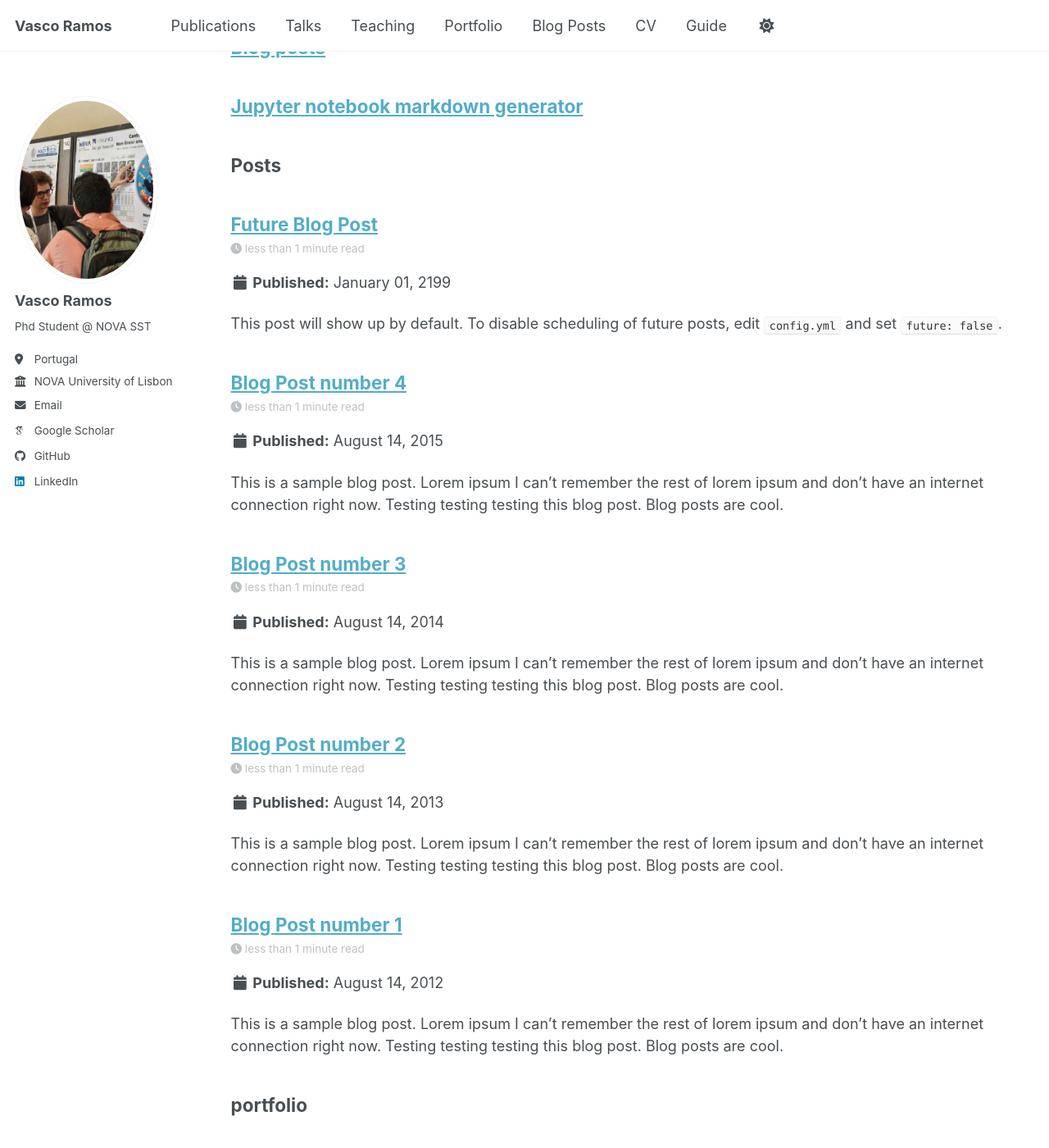
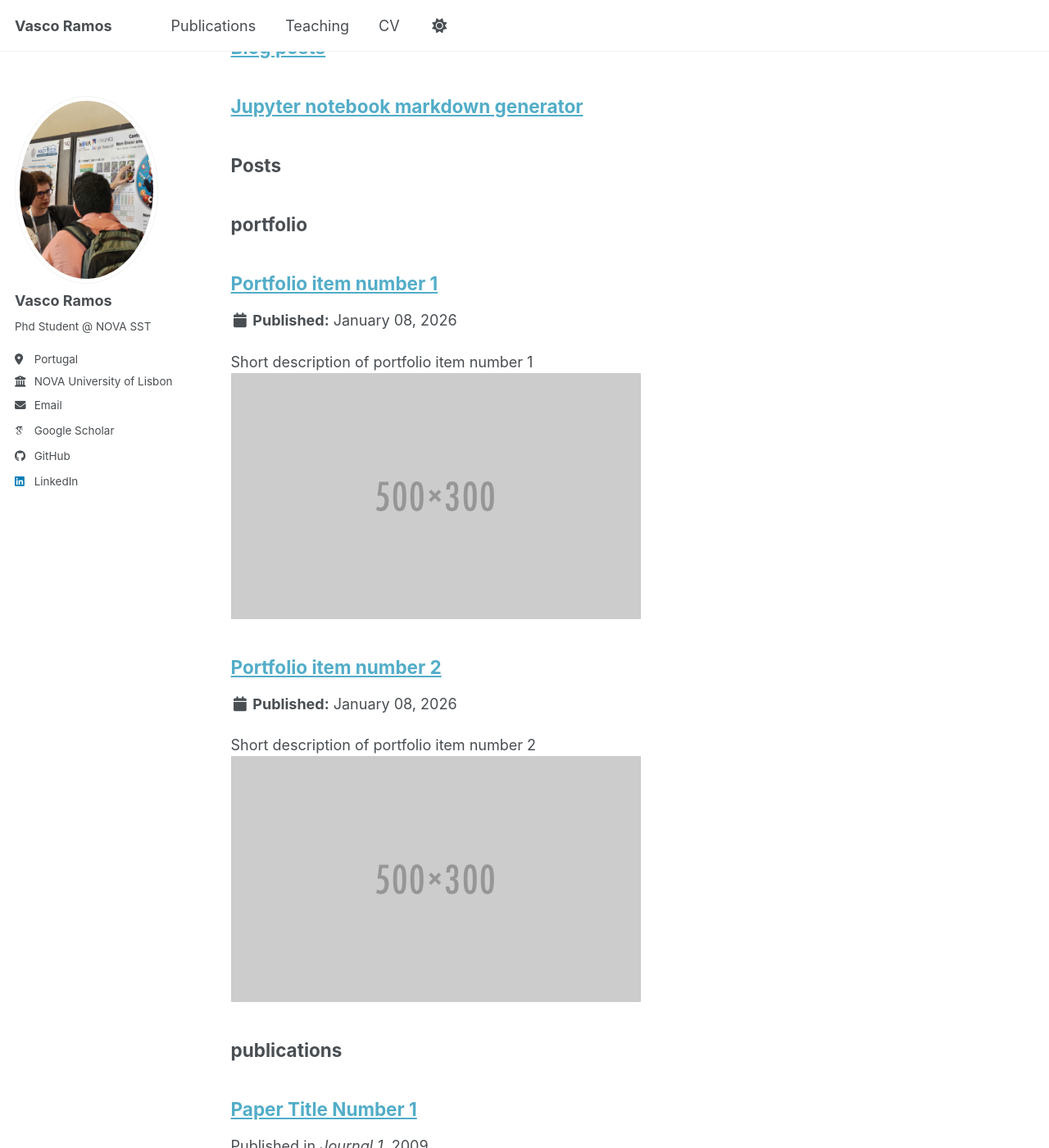
Before and after one commit to RamosCSV/ramoscsv.github.io, a Jekyll site: the page built from _pages/sitemap.md, in a window 1280 px wide and 1400 px high, scrolled down 1595 px. Shown: the whole window at 82% size. Built offline with Jekyll 4.4.1, drawn with Linux system fonts in a browser that asks for light colours; some web fonts are replaced; a script bundle is joined from its source files by our own code; library files that are not in the unit come from our copies; a file with an impossible date is left out; some of the changed text lies outside the part shown.

Commit message:
updated teaching

```diff
--- a/_posts/2012-08-14-blog-post-1.md
+++ /dev/null
@@ -1,20 +0,0 @@
----
-title: 'Blog Post number 1'
-date: 2012-08-14
-permalink: /posts/2012/08/blog-post-1/
-tags:
-  - cool posts
-  - category1
-  - category2
----
-
-This is a sample blog post. Lorem ipsum I can't remember the rest of lorem ipsum and don't have an internet connection right now. Testing testing testing this blog post. Blog posts are cool.
-
-Headings are cool
-======
-
-You can have many headings
-======
-
-Aren't headings cool?
-------
--- a/_posts/2013-08-14-blog-post-2.md
+++ /dev/null
@@ -1,20 +0,0 @@
----
-title: 'Blog Post number 2'
-date: 2013-08-14
-permalink: /posts/2013/08/blog-post-2/
-tags:
-  - cool posts
-  - category1
-  - category2
----
-
-This is a sample blog post. Lorem ipsum I can't remember the rest of lorem ipsum and don't have an internet connection right now. Testing testing testing this blog post. Blog posts are cool.
-
-Headings are cool
-======
-
-You can have many headings
-======
-
-Aren't headings cool?
-------
--- a/_posts/2014-08-14-blog-post-3.md
+++ /dev/null
@@ -1,20 +0,0 @@
----
-title: 'Blog Post number 3'
-date: 2014-08-14
-permalink: /posts/2014/08/blog-post-3/
-tags:
-  - cool posts
-  - category1
-  - category2
----
-
-This is a sample blog post. Lorem ipsum I can't remember the rest of lorem ipsum and don't have an internet connection right now. Testing testing testing this blog post. Blog posts are cool.
-
-Headings are cool
-======
-
-You can have many headings
-======
-
-Aren't headings cool?
-------
--- a/_posts/2199-01-01-future-post.md
+++ /dev/null
@@ -1,11 +0,0 @@
----
-title: 'Future Blog Post'
-date: 2199-01-01
-permalink: /posts/2012/08/blog-post-4/
-tags:
-  - cool posts
-  - category1
-  - category2
----
-
-This post will show up by default. To disable scheduling of future posts, edit `config.yml` and set `future: false`.
--- a/_teaching/2014-spring-teaching-1.md
+++ /dev/null
@@ -1,20 +0,0 @@
----
-title: "Teaching experience 1"
-collection: teaching
-type: "Undergraduate course"
-permalink: /teaching/2014-spring-teaching-1
-venue: "University 1, Department"
-date: 2014-01-01
-location: "City, Country"
----
-
-This is a description of a teaching experience. You can use markdown like any other post.
-
-Heading 1
-======
-
-Heading 2
-======
-
-Heading 3
-======
--- a/_teaching/2015-spring-teaching-2.md
+++ /dev/null
@@ -1,20 +0,0 @@
----
-title: "Teaching experience 2"
-collection: teaching
-type: "Workshop"
-permalink: /teaching/2015-spring-teaching-1
-venue: "University 1, Department"
-date: 2015-01-01
-location: "City, Country"
----
-
-This is a description of a teaching experience. You can use markdown like any other post.
-
-Heading 1
-======
-
-Heading 2
-======
-
-Heading 3
-======
```
Also changed, not shown: _data/navigation.yml (+8 -8 lines), _posts/2015-08-14-blog-post-4.md (deleted, +0 -20 lines), _teaching/2025-cmu.md (added, +13 -0 lines), _teaching/2025-samsung.md (added, +12 -0 lines).
